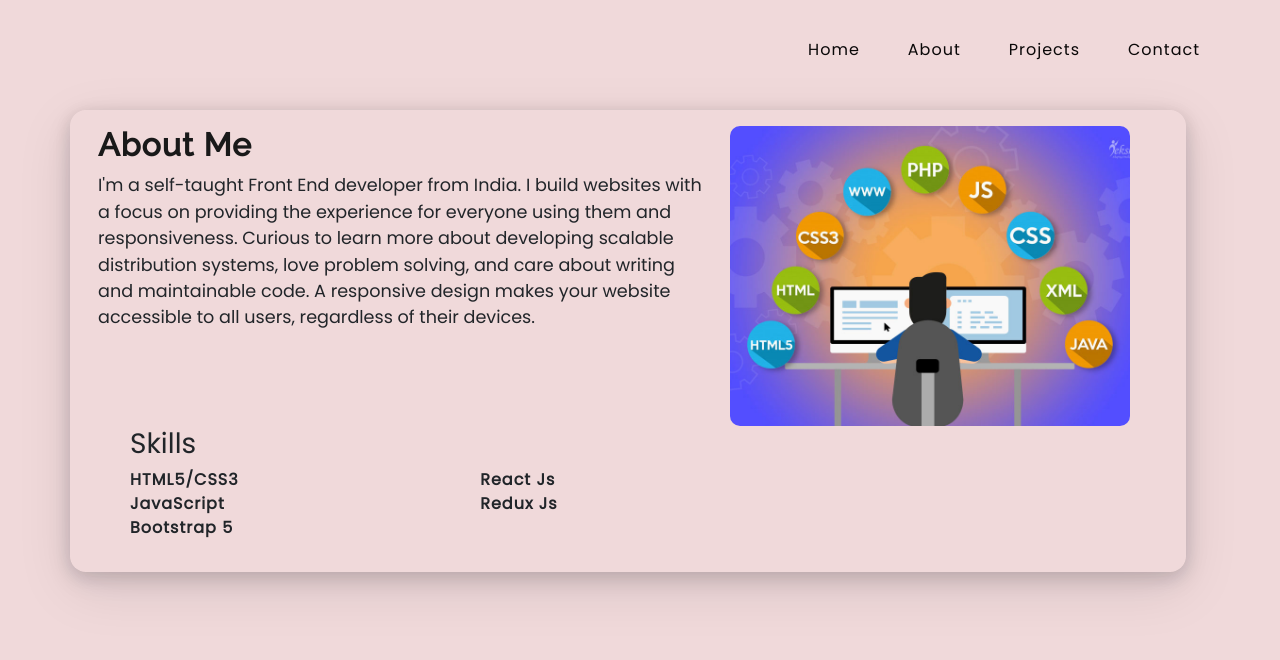
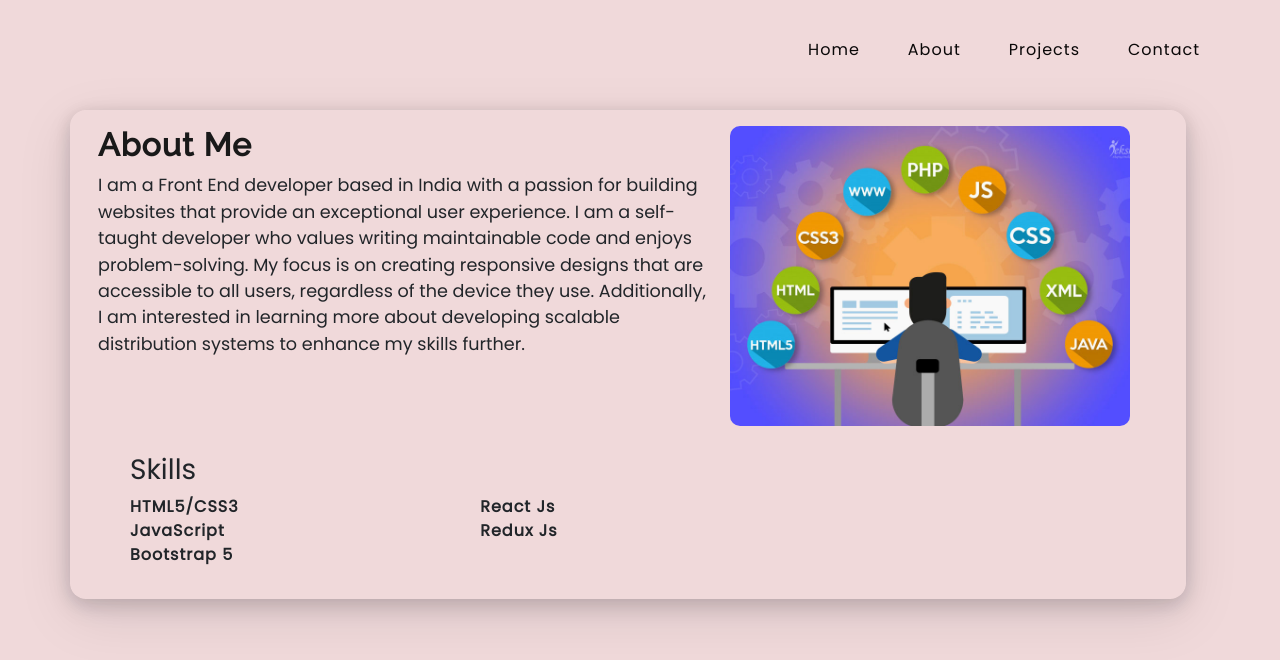
Before and after one commit to AnandYellapu/portfolio, a React (Create React App) app: page /about in a window 1280 px wide. Shown: the top 660 px of the page. Built offline with nearby package versions, Linux system fonts and the light colour scheme.

Commit message:
Update Aboutpage.js

```diff
--- a/src/components/Aboutpage/Aboutpage.js
+++ b/src/components/Aboutpage/Aboutpage.js
@@ -10,7 +10,7 @@ function Aboutpage() {
                 <Row className='textbackground'>
                     <Col md={7} >
                         <h3 className='aboutmetext'>About <span>Me</span></h3>
-                        <p className='aboutdetails'>I'm a self-taught Front End developer from India. I build websites with a focus on providing the experience for everyone using them and responsiveness. Curious to learn more about developing scalable distribution systems, love problem solving, and care about writing and maintainable code. A responsive design makes your website accessible to all users, regardless of their devices.
+                        <p className='aboutdetails'>I am a Front End developer based in India with a passion for building websites that provide an exceptional user experience. I am a self-taught developer who values writing maintainable code and enjoys problem-solving. My focus is on creating responsive designs that are accessible to all users, regardless of the device they use. Additionally, I am interested in learning more about developing scalable distribution systems to enhance my skills further.
                         </p>
                         <ul className='skilllist'>
                             <Row>
```
